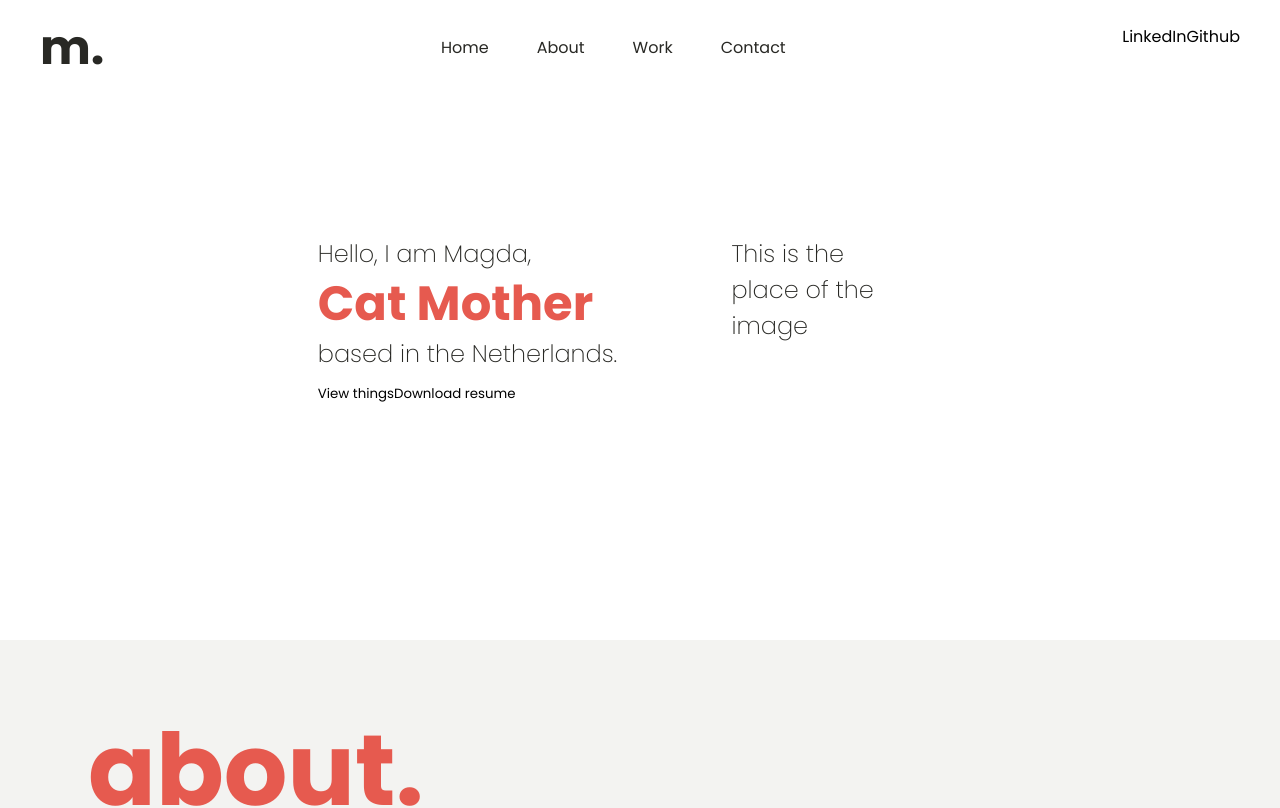
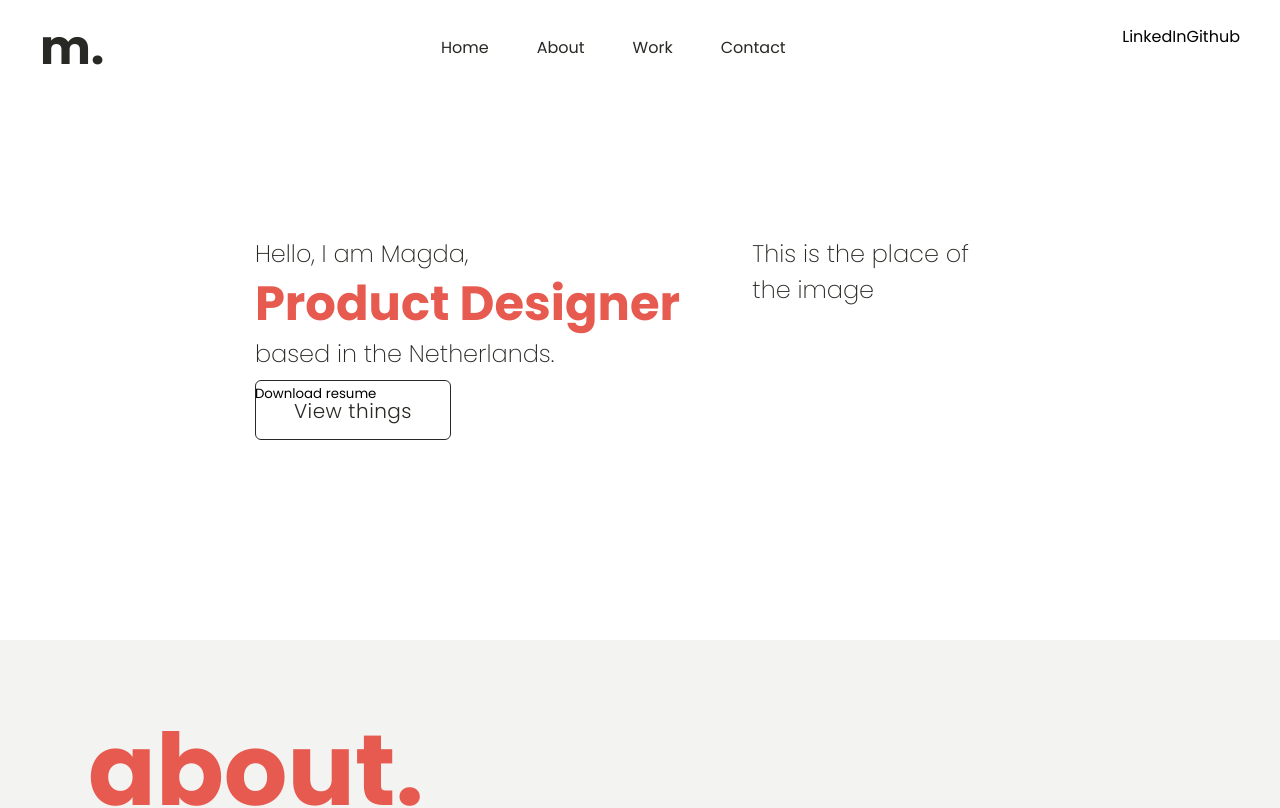
Before and after one commit to MagdK/portfolio_nextjs, a Next.js app: page / in a window 1280 px wide. Shown: the top 808 px of the page. Built offline with nearby package versions, Linux system fonts and the light colour scheme.

Commit message:
Restructure button component

```diff
--- a/components/Button.module.scss
+++ b/components/Button.module.scss
@@ -1,60 +1,51 @@
 @import '../styles/variables.module.scss';
 
+
 .button_container {
-    min-width: 165px;
-    width: auto;
-    height: 50px;
-    letter-spacing: 0.5px;
-    line-height: 50px;
-    padding: 0 35px 0 35px;
-    font-size: 15px;
-    background-color: black;
-    color: white;
-    text-transform: uppercase;
-    font-family: 'Open Sans Condensed';
-    font-weight: bolder;
-    border: none;
-    cursor: pointer;
     display: flex;
-    justify-content: center;
+    position: relative;
 
-    &:hover {
-        background-color: white;
-        color: black;
-        border: 1px solid black;
+    .primary {
+        display: inline-block;
+        position: absolute;
+        font-size: 20px;
+        line-height: 60px;
+        letter-spacing: 0.5px;
+        color: $color-grey-1;
+        text-align: center;
+
+        background-color: transparent;
+        width: auto;
+        height: 60px;
+        padding: 0 38px;
+        font-weight: 300;
+        border-radius: 6px;
+        border: 1px solid $color-grey-1;
+        cursor: pointer;
+        z-index:1;
+        background-repeat:no-repeat;
+        overflow: hidden;
+        outline:none;
+
+        &:hover {
+            border: 1px solid $color-grey-1;
+            background-color: $color-primary-light;
+            letter-spacing: 0.5px;
+            cursor: pointer;
+        }
+
     }
 
-    &.primary {
-        background-color: #4285f4;
-        color: white;
-
-        &:hover {
-            background-color: #357ae8;
-            border: none;
-        }
-    }
-
-    &.secondary {
-        background-color: white;
-        color: black;
-        border: 1px solid black;
-
-        &:hover {
-        background-color: black;
-        color: white;
-        border: none;
-        }
-    }
-
-    &.tertiary {
-        background-color: rgb(186, 53, 53);
-        color: black;
-        border: 1px solid black;
-
-        &:hover {
-        background-color: black;
-        color: white;
-        border: none;
-        }
+    .primary_shadow {
+        position: absolute;
+        display: inline-block;
+        box-shadow: 8px 8px $color-primary-light;
+        z-index: -1;
+        top: 8px;
+        left: 8px;
+        background-color: $color-primary-light;
+        height: 100%;
+        width: 100%;
+        border-radius: 6px;
     }
 }
--- a/components/button.jsx
+++ b/components/button.jsx
@@ -1,22 +1,40 @@
 import styles from './Button.module.scss';
 
 
-const BUTTON_TYPE_CLASSES = {
-    primary: 'primary',
-    secondary: 'secondary',
-    thertiary: 'tertiary'
+export const PrimaryButton = ({ children }) => {
+
+    return (
+        <div className={styles.button_container}>
+            <button
+                className={styles.primary}
+            >
+                {children}
+            </button>
+            <div className={styles.primary_shadow}></div>
+        </div>
+    )
 }
 
-const Button = ({ children, buttonType, ...otherProps }) => {
-    let btnStyle = styles[BUTTON_TYPE_CLASSES[buttonType]]
+export const SecondaryButton = ({ children }) => {
+
     return (
         <button
-            className={`button_container ${btnStyle}`}
-            {...otherProps}
+            className={styles.secondary}
         >
             {children}
         </button>
     )
 }
 
-export default Button;
+export const TertiaryButton = ({ children }) => {
+
+    return (
+        <button
+            className={styles.tertiary}
+        >
+            {children}
+        </button>
+    )
+}
+
+export default PrimaryButton;
--- a/components/contact.jsx
+++ b/components/contact.jsx
@@ -1,5 +1,5 @@
 import styles from './Contact.module.scss';
-import Button from './Button';
+import { PrimaryButton, TertiaryButton } from './Button';
 
 const Contact = () => {
     return (
@@ -13,19 +13,19 @@ const Contact = () => {
                 I am available for Product Design and Frontend Development projects.
                 Drop me a message and lets create something great together!
                 </p>
-                <Button
+                <PrimaryButton
                     type="button"
-                    buttonType="primary"
+                    className={styles.primary}
                 >
                     Connect on LinkedIn
-                </Button>
+                </PrimaryButton>
 
-                <Button
+                <TertiaryButton
                     type="button"
-                    buttonType="tertiary"
+                    className={styles.tertiary}
                 >
                     Send an email
-                </Button>
+                </TertiaryButton>
             </div>
         </section>
     )
--- a/components/home.jsx
+++ b/components/home.jsx
@@ -1,5 +1,5 @@
 import styles from './Home.module.scss';
-import Button from './Button';
+import { PrimaryButton, SecondaryButton } from './Button';
 
 const Home = () => {
     return (
@@ -9,8 +9,8 @@ const Home = () => {
               <h4>Hello, I am Magda,</h4>
               <h3><span></span></h3>
               <h4>based in the Netherlands.</h4>
-              <Button type="button" buttonType="primary">View things</Button>
-              <Button type="button" buttonType="secondary">Download resume</Button>
+                <PrimaryButton type="button">View things</PrimaryButton>
+                <SecondaryButton type="button">Download resume</SecondaryButton>
             </div>
             <div className={styles.home_wrapper_col_2}>
               <h4>This is the place of the image</h4>
--- a/components/home.module.scss
+++ b/components/home.module.scss
@@ -36,7 +36,7 @@
 	animation: animate infinite 8s;
 }
 
-@keyframes animate {
+/* @keyframes animate {
 	0% {
 		content: 'Product Designer';
 	}
@@ -46,4 +46,4 @@
 	66% {
 		content: 'Cat Mother';
 	}
-}
+} */
```
